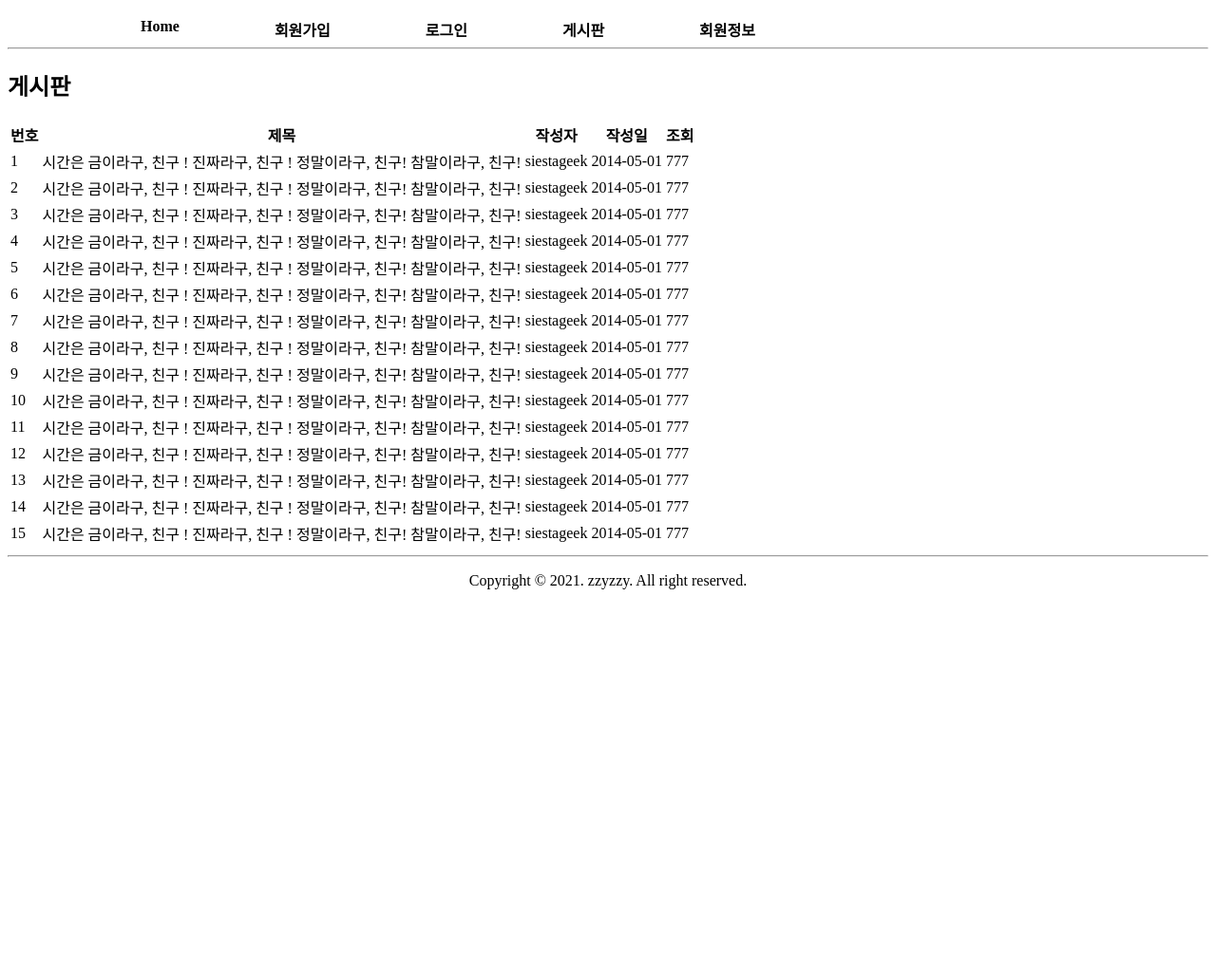
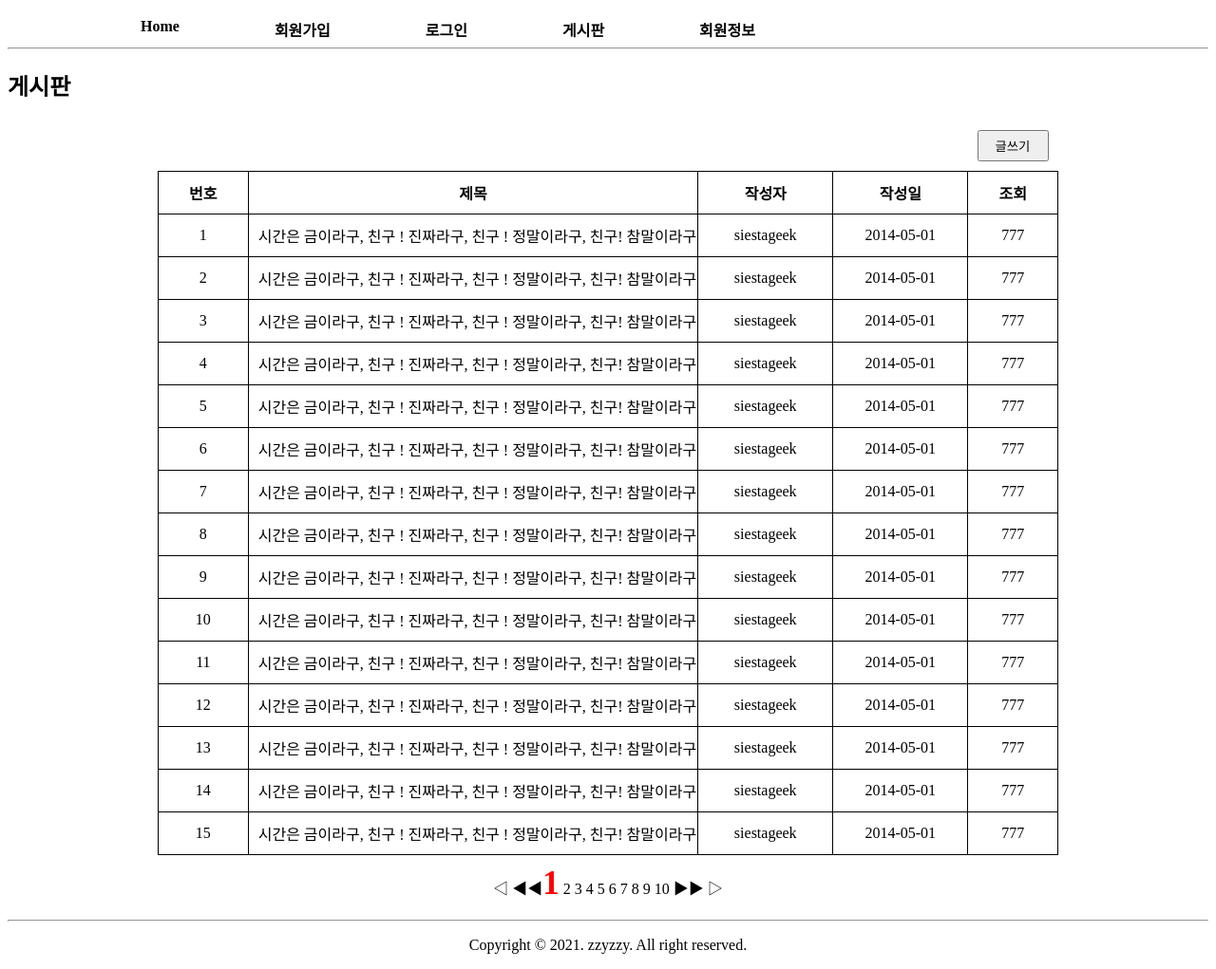
Before and after one commit to Jo-yong-hui/semiprojectv1, a plain HTML site: page board/list.html in a window 1280 px wide. Shown: the part 61-1082 px from the top of the page at 95% size. Before the commit the page ends 800 px from the top, so only its background shows below. Drawn offline with Linux system fonts and the light colour scheme.

Commit message:
css적용2 - 페이지세부항목

```diff
--- a/board/list.html
+++ b/board/list.html
@@ -4,6 +4,22 @@
         <meta charset = "UTF-8">
     <title>세미프로젝트V1-index</title>
 		<link rel = "stylesheet" href = "/css/base.css">
+		<style>
+		table { width: 75%; margin:0 auto;
+			border-collapse: collapse;
+			table-layout: fixed }
+		th, td { border: 1px solid black;
+			text-align: center; padding: 10px }
+		td:nth-child(2) {white-space:nowrap; overflow: hidden;
+			text-overflow: : ellipsis}
+
+			button{width: 75px; padding: 5px}
+		.newbtn { text-align: right; border: none; }
+
+		.tbnav{ border : none;}
+		.cpage{ font-weight: bold; color: red;
+			font-size: 35px}
+		</style>
     </head>
 <body>
 	<div id= "wrap">
@@ -23,7 +39,20 @@
     <div id = "container">
             <h2>게시판</h2>
             <table>
+				<colgroup><!-- 테이블 컬럼 스타일 정의 -->
+					<col style= "width:10%">
+					<col style= "">
+					<col style= "width:15%">
+					<col style= "width:15%">
+					<col style= "width:10%">
+				</colgroup>
                 <thead>
+				<!-- 글쓰기칸 만들기 -->
+				<tr><td colspan="5" class = "newbtn">
+				<button type = "button">글쓰기</button></td></tr>
+
+
+
                 <tr><th>번호</th><th>제목</th><th>작성자</th>
                     <th>작성일</th><th>조회</th></tr></thead>
                 <!--
@@ -105,9 +134,13 @@
                         진짜라구, 친구
                         ! 정말이라구, 친구! 참말이라구, 친구!</td><td>siestageek</td>
                         <td> 2014-05-01</td><td>777</td></tr>
-
-                </tbody>
-
+				</tbody>
+				<tfoot>
+					<tr><td colspan = "5" class = "tbnav">
+						<span>◁ ◀◀<span class = "cpage">1</span>
+							2 3 4 5 6 7 8 9 10 ▶▶ ▷</span>
+						</td></tr>
+				</tfoot>
         </table>
 
     </div>
```
Also changed, not shown: join.html (+13 -3 lines), login.html (+12 -0 lines), myinfo.html (+10 -0 lines).
